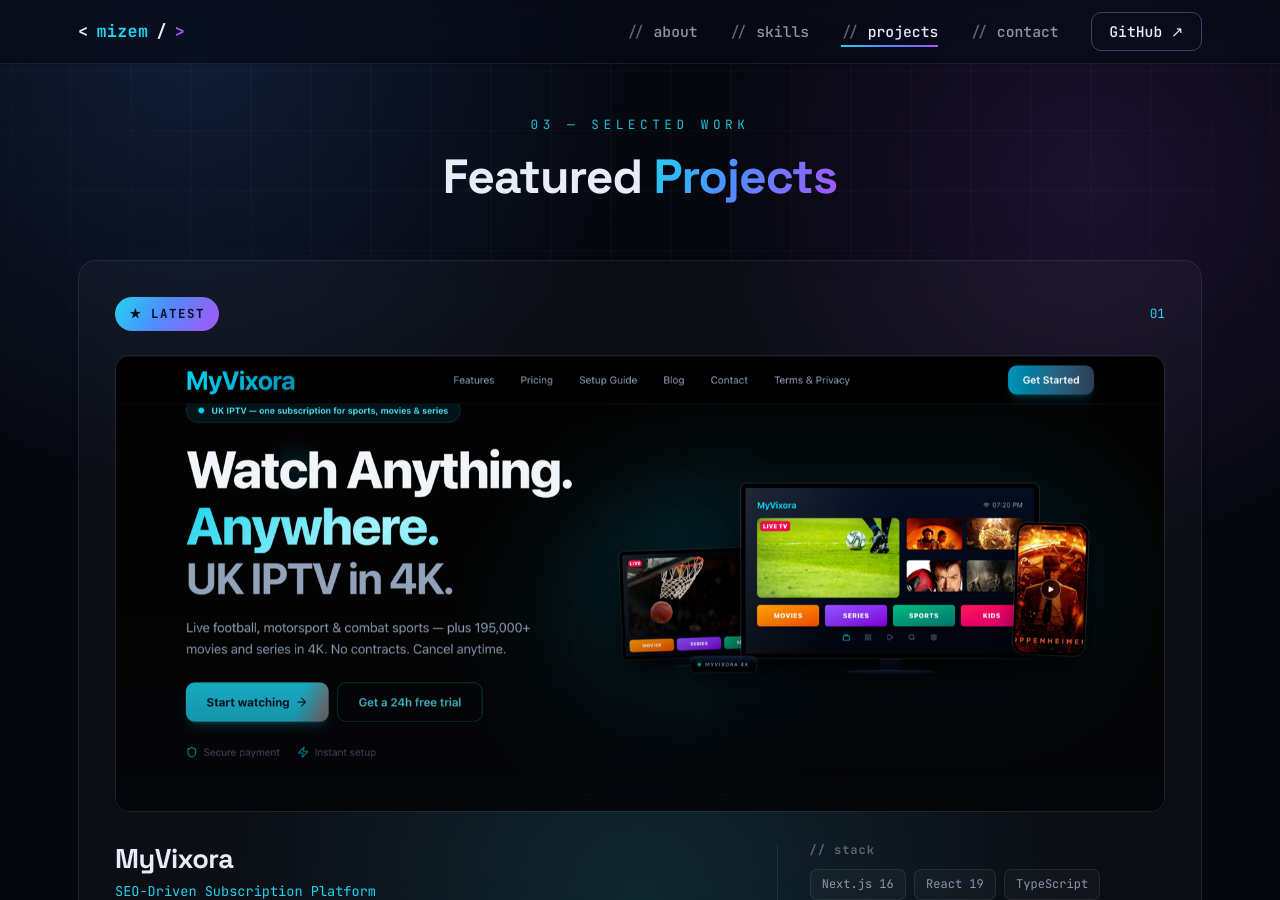
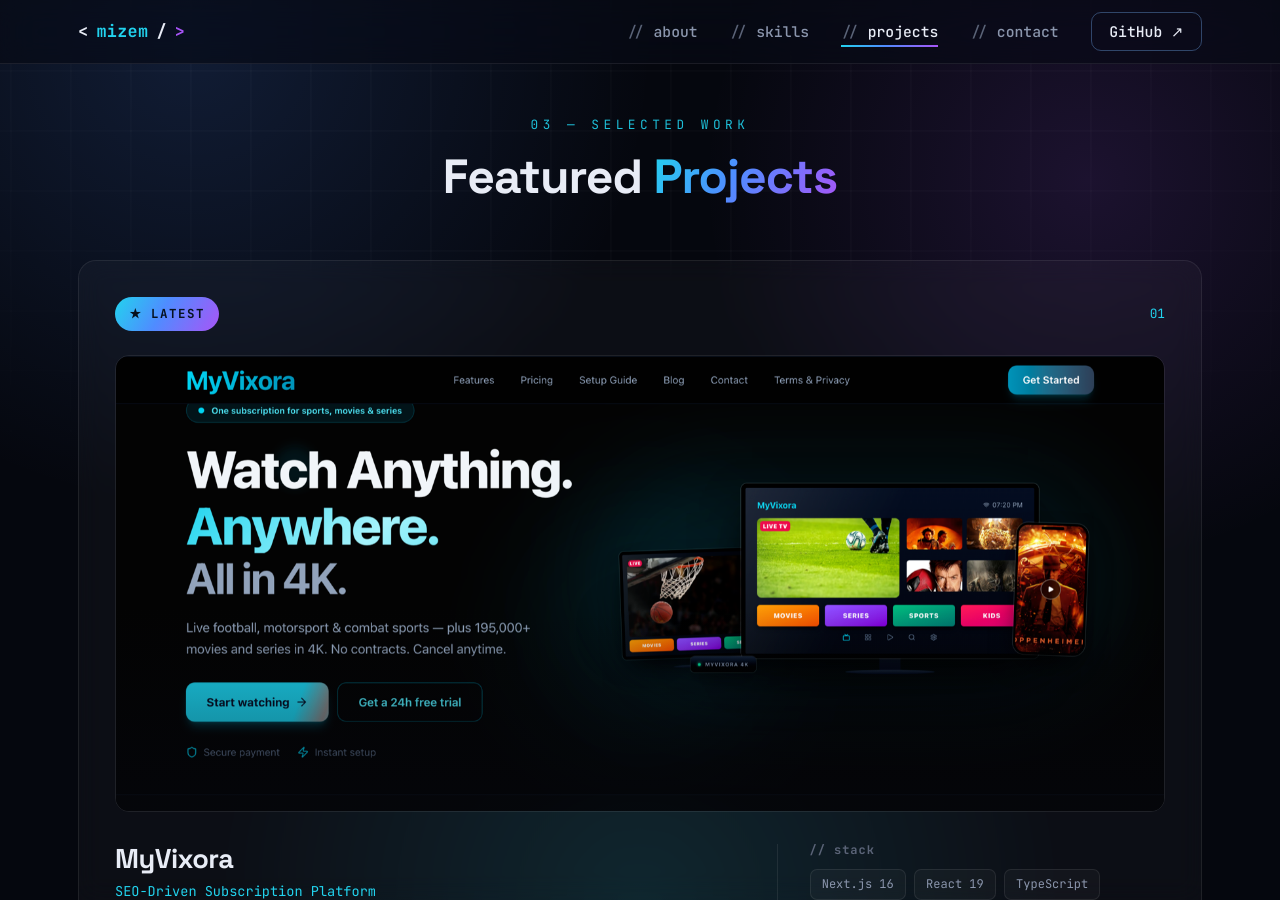
Before and after one commit to Mizemm/Mizemm.github.io, a Jekyll site: the page built from index.md, in a window 1280 px wide and 900 px high, scrolled down 2357 px. Built offline with Jekyll 4.4.1, drawn with Linux system fonts in a browser that asks for light colours.

Commit message:
Remove IPTV wording from the MyVixora banner
Reshot the hero from a locally-edited copy of the page: headline now
"All in 4K." and the badge drops the UK IPTV prefix. Same framing; ?v=3.

Co-Authored-By: Claude Opus 4.8 <noreply@anthropic.com>

```diff
--- a/index.md
+++ b/index.md
@@ -130,7 +130,7 @@ layout: default
         <span class="project-index">01</span>
       </div>
       <div class="spotlight-image">
-        <img src="images/vixora.png?v=2" alt="MyVixora platform">
+        <img src="images/vixora.png?v=3" alt="MyVixora platform">
       </div>
       <div class="spotlight-body">
         <div class="spotlight-main">
```
Also changed, not shown: images/vixora.png.
